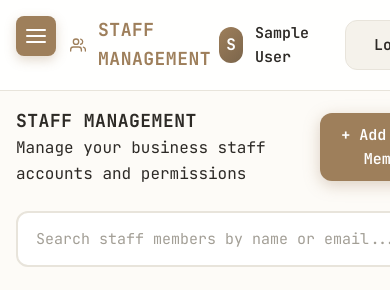
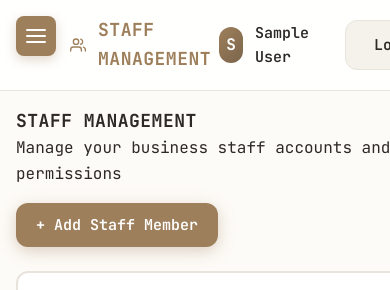
Before and after one commit to D1778/PRODTRACK, a React (Vite) app in the folder frontend/: page /dashboard/staff in a window 390 px wide. Shown: the top 290 px of the page. Built offline with nearby package versions, Linux system fonts and the light colour scheme; no server answers; sample sign-in values are in the browser's storage.

Commit message:
modify the frontend for small device

```diff
--- a/frontend/src/index.css
+++ b/frontend/src/index.css
@@ -1303,6 +1303,32 @@ tbody tr:last-child td {
   color: var(--text-secondary);
 }
 
+/* ─── CUSTOM GRIDS ─── */
+.profile-grid {
+  display: grid;
+  grid-template-columns: 1fr 1fr;
+  gap: 40px;
+  align-items: start;
+}
+
+.profile-column {
+  padding-right: 40px;
+  border-right: 1px solid var(--border);
+}
+
+.billing-grid {
+  display: grid;
+  grid-template-columns: 1fr 350px;
+  gap: 24px;
+}
+
+.page-header-flex {
+  display: flex;
+  justify-content: space-between;
+  align-items: center;
+  margin-bottom: 24px;
+}
+
 /* ─── RESPONSIVE ─── */
 @media (max-width: 1024px) {
   .hero-container {
@@ -1342,6 +1368,27 @@ tbody tr:last-child td {
 
   .features-grid {
     grid-template-columns: 1fr;
+  }
+
+  .profile-grid, .billing-grid, .stock-action-grid {
+    grid-template-columns: 1fr;
+  }
+
+  .profile-column {
+    padding-right: 0;
+    border-right: none;
+    border-bottom: 1px solid var(--border);
+    padding-bottom: 24px;
+  }
+
+  .page-header-flex {
+    flex-direction: column;
+    align-items: flex-start;
+    gap: 16px;
+  }
+
+  .filters {
+    flex-direction: column;
   }
 
   .sidebar {
--- a/frontend/src/pages/Billing.jsx
+++ b/frontend/src/pages/Billing.jsx
@@ -149,7 +149,7 @@ export default function Billing() {
       </div>
 
       {view === "new" ? (
-        <div style={{ display: 'grid', gridTemplateColumns: '1fr 350px', gap: '24px' }}>
+        <div className="billing-grid">
           <div className="inventory-section">
             <div style={{ marginBottom: '24px' }}>
               <h1 className="page-title">Generate Bill</h1>
--- a/frontend/src/pages/Profile.jsx
+++ b/frontend/src/pages/Profile.jsx
@@ -64,10 +64,10 @@ export default function Profile() {
                 </div>
             )}
 
-            <div style={{ display: "grid", gridTemplateColumns: "1fr 1fr", gap: "40px", alignItems: "start" }}>
+            <div className="profile-grid">
                 {/* Left Column: Profile */}
-                <div style={{ paddingRight: "40px", borderRight: "1px solid var(--border)" }}>
-                    <div style={{ display: "flex", justifyContent: "space-between", alignItems: "center", marginBottom: "20px" }}>
+                <div className="profile-column">
+                    <div className="page-header-flex">
                         <h3 style={{ fontSize: "18px", fontWeight: "600", color: "var(--text-primary)" }}>Account Details</h3>
                         {!isEditing && (
                             <button
--- a/frontend/src/pages/StaffManagement.jsx
+++ b/frontend/src/pages/StaffManagement.jsx
@@ -27,7 +27,7 @@ export default function StaffManagement() {
 
   return (
     <div className="page-container">
-      <div className="page-header" style={{ display: 'flex', justifyContent: 'space-between', alignItems: 'center', marginBottom: '24px' }}>
+      <div className="page-header page-header-flex">
         <div>
           <h1 className="page-title">Staff Management</h1>
           <p className="page-subtitle">Manage your business staff accounts and permissions</p>
```
